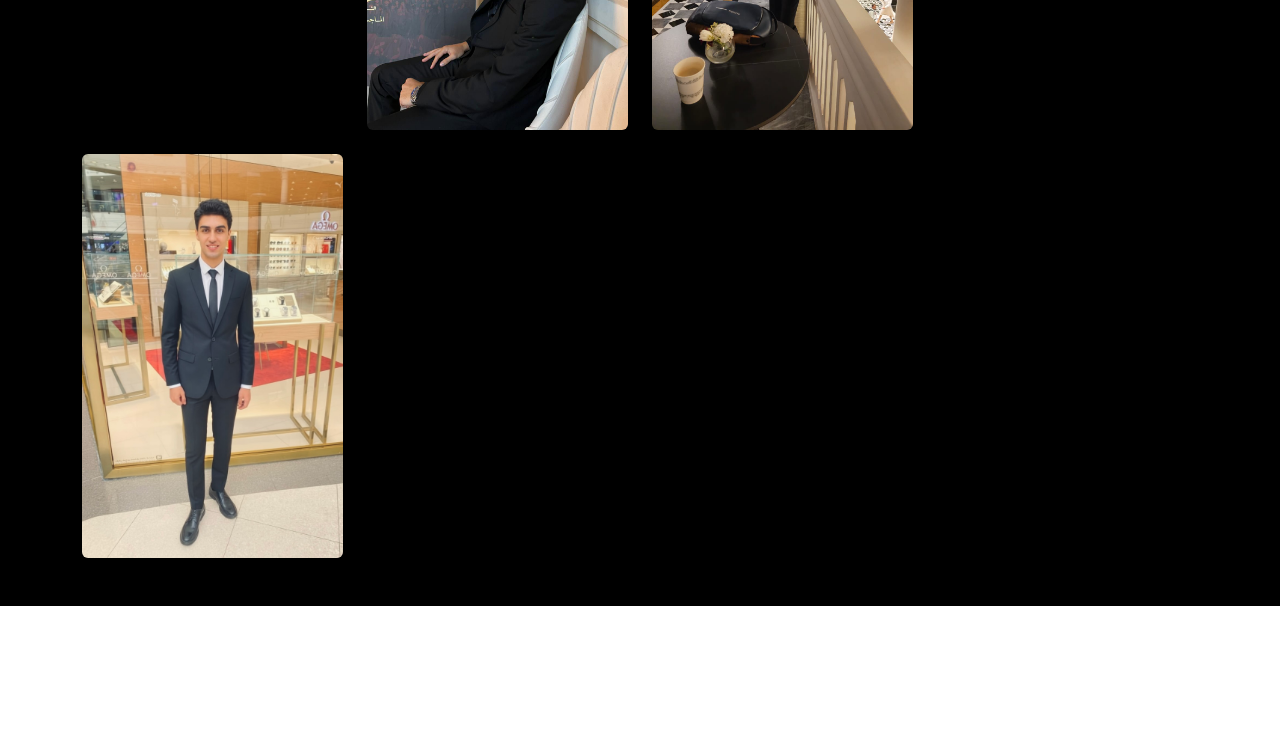
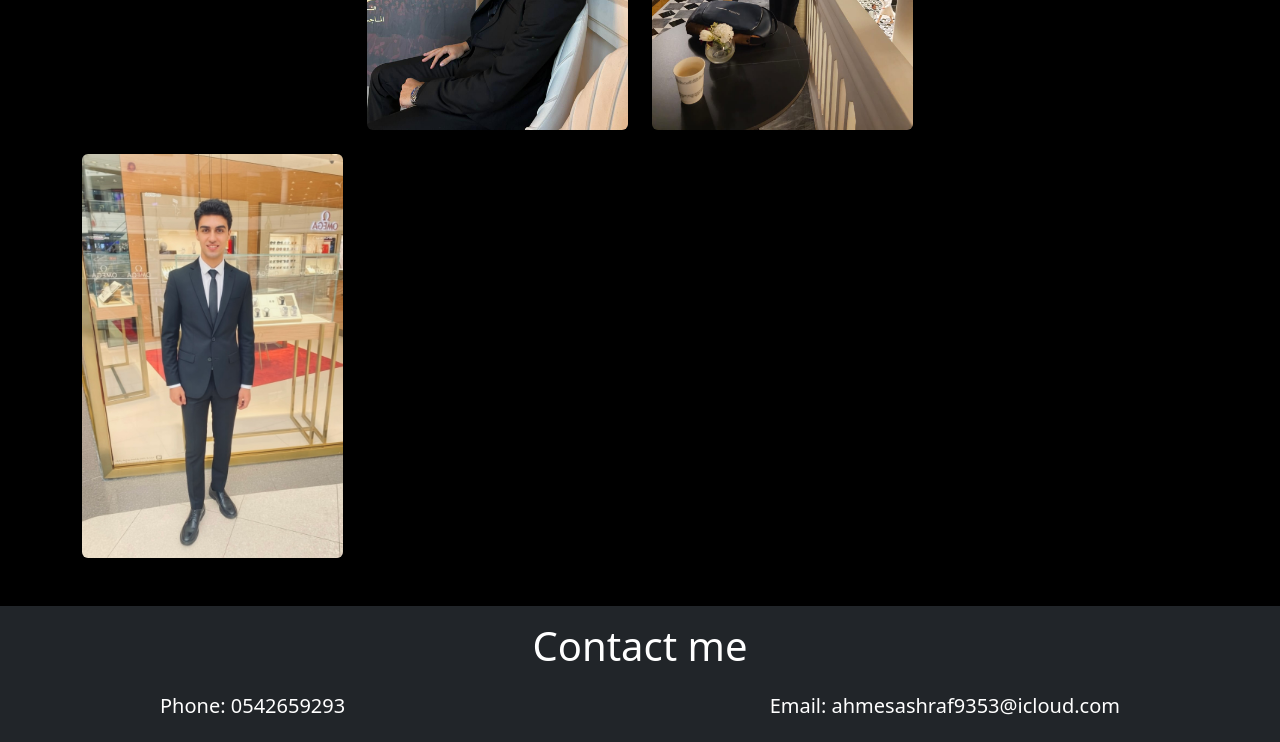
Before and after one commit to M0hamedHemdan/PrtfolioAhmed, a plain HTML site: page html/prtfolio.html in a window 1280 px wide. Shown: the part 670-1412 px from the top of the page. Before the commit the page ends 1276 px from the top, so only its background shows below. Drawn offline with Linux system fonts and the light colour scheme.

Commit message:
Update prtfolio.html

```diff
--- a/html/prtfolio.html
+++ b/html/prtfolio.html
@@ -29,6 +29,11 @@ href="https://cdnjs.cloudflare.com/ajax/libs/font-awesome/6.5.1/css/all.min.css"
                         <a class="nav-link" href="#">Portfolio</a>
                     </li>
 
+                    <li class="nav-item ">
+                        <a class="nav-link" href="https://wa.me/971542659293" target="_blank">
+                            <i class="fa-brands fa-whatsapp text-info"></i>
+                        </a>
+                    </li>
                 </ul>
             </div>
         </div>
@@ -80,9 +85,20 @@ href="https://cdnjs.cloudflare.com/ajax/libs/font-awesome/6.5.1/css/all.min.css"
 
 
     </section>
+
+     <footer>
+        <div class="bg-dark text-center text-white py-3">
+            <p class="mb-4 display-6 ">Contact me</p>
+            <div class="d-md-flex justify-content-md-between w-75 m-auto">
+                <h2 class="h5 mb-md-0 mb-4">Phone: 0542659293</h2>
+                <h2 class="h5">Email: ahmesashraf9353@icloud.com</h2>
+            </div>
+        </div>
+    </footer>
     <!-- <script src="../JS/index.js"></script> -->
     <!-- <script src="../JS/all.min.js"></script> -->
      <script src="../JS/bootstrap.bundle.min.js"></script>
     <script src="../JS/index.js"></script>
 </body>
+
 </html>
```
